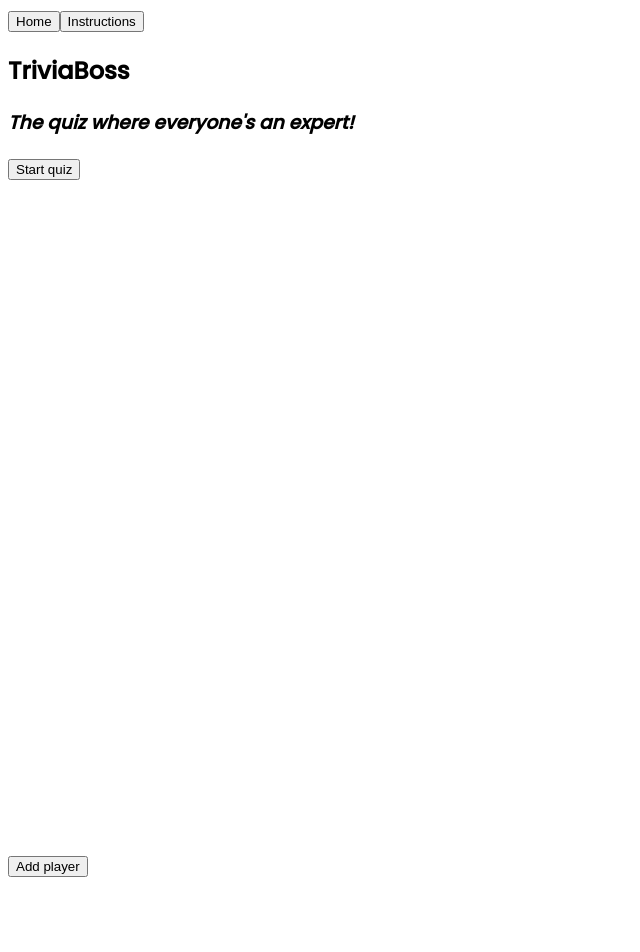
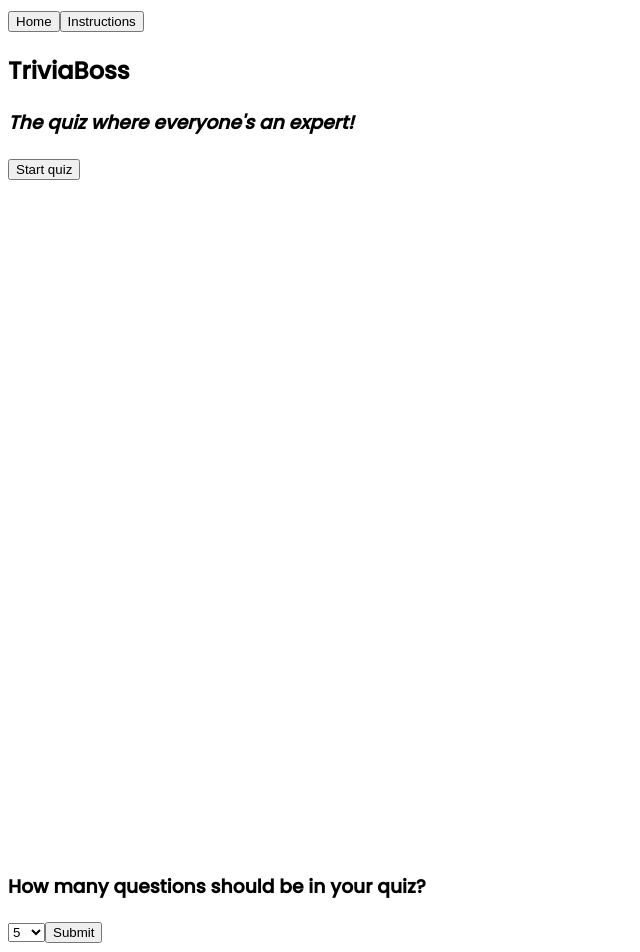
Before and after one commit to eshan1799/quizzo, a React app: page / in a window 1280 px wide. Shown: the whole page, without its empty margins (0-640 px from the left). Before the commit the page ends 894 px from the top, so only its background shows below. Built offline with nearby package versions, Linux system fonts and the light colour scheme.

Commit message:
Added functionality to allow user to choose the number of questions in quiz

```diff
--- a/src/Containers/InputContainer.js
+++ b/src/Containers/InputContainer.js
@@ -11,6 +11,8 @@ class InputContainer extends Component {
       showModal: false,
       topic: "generalKnowledge",
       difficulty: "easy",
+      chooseNoQ: false,
+      numOfQuestions: 5,
     };
 
     this.handleOpenModal = this.handleOpenModal.bind(this);
@@ -20,6 +22,7 @@ class InputContainer extends Component {
   handleOpenModal() {
     this.setState({ showModal: true });
   }
+
   handleCloseModal(e) {
     e.preventDefault();
     this.setState({ showModal: false });
@@ -43,7 +46,7 @@ class InputContainer extends Component {
         category = 0;
     }
 
-    const userurl = `https://opentdb.com/api.php?amount=5&category=${category}&difficulty=${this.state.difficulty}&type=multiple&encode=url3986`;
+    const userurl = `https://opentdb.com/api.php?amount=${this.state.numOfQuestions}&category=${category}&difficulty=${this.state.difficulty}&type=multiple&encode=url3986`;
 
     fetch(userurl)
       .then((r) => r.json())
@@ -71,8 +74,27 @@ class InputContainer extends Component {
     this.setState({ [name]: value });
   };
 
+  handleQuestionChoice = (e) => {
+    e.preventDefault();
+    this.setState({ chooseNoQ : true })
+  }
+
   render() {
     return (
+      !this.state.chooseNoQ ?
+      <main>
+      <form id="addPlayerButton" onSubmit={this.handleQuestionChoice}>
+        <h3>How many questions should be in your quiz?</h3>
+          <select onChange={this.handleInput} name="numOfQuestions">
+            <option value="5">5</option>
+            <option value="10">10</option>
+            <option value="15">15</option>
+            <option value="20">20</option>
+          </select>
+          <input type="submit"></input>
+      </form>
+      </main>
+      :
       <main>
         <button id="addPlayerButton" onClick={this.handleOpenModal}>
           Add player
```
